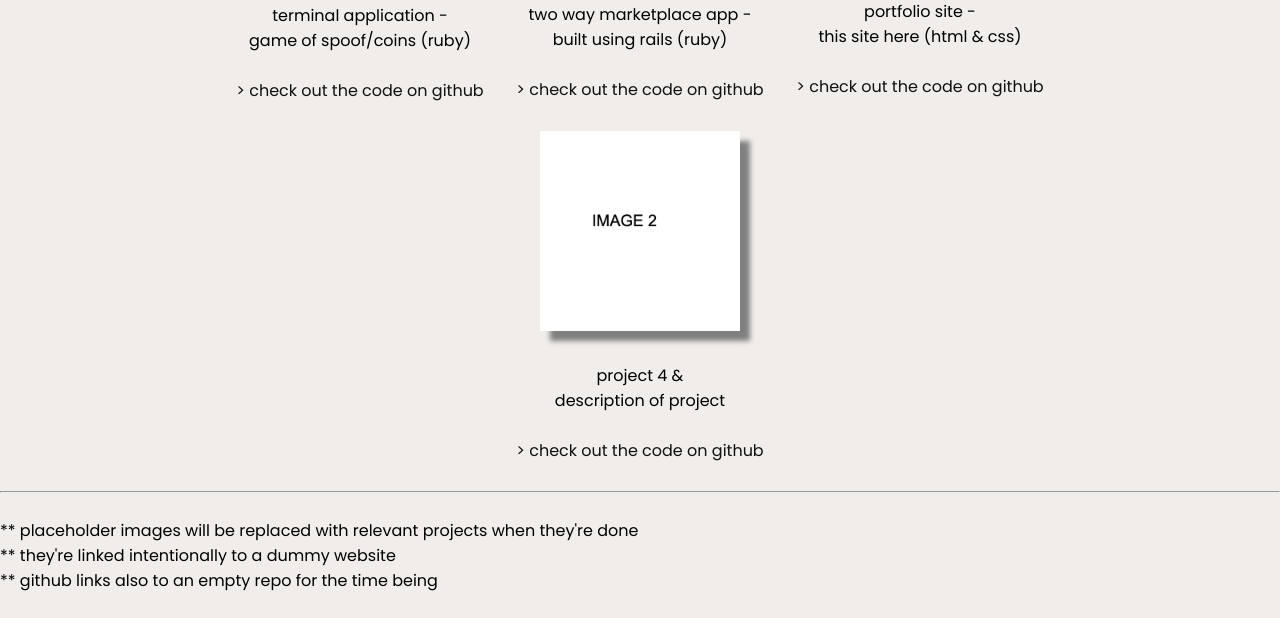
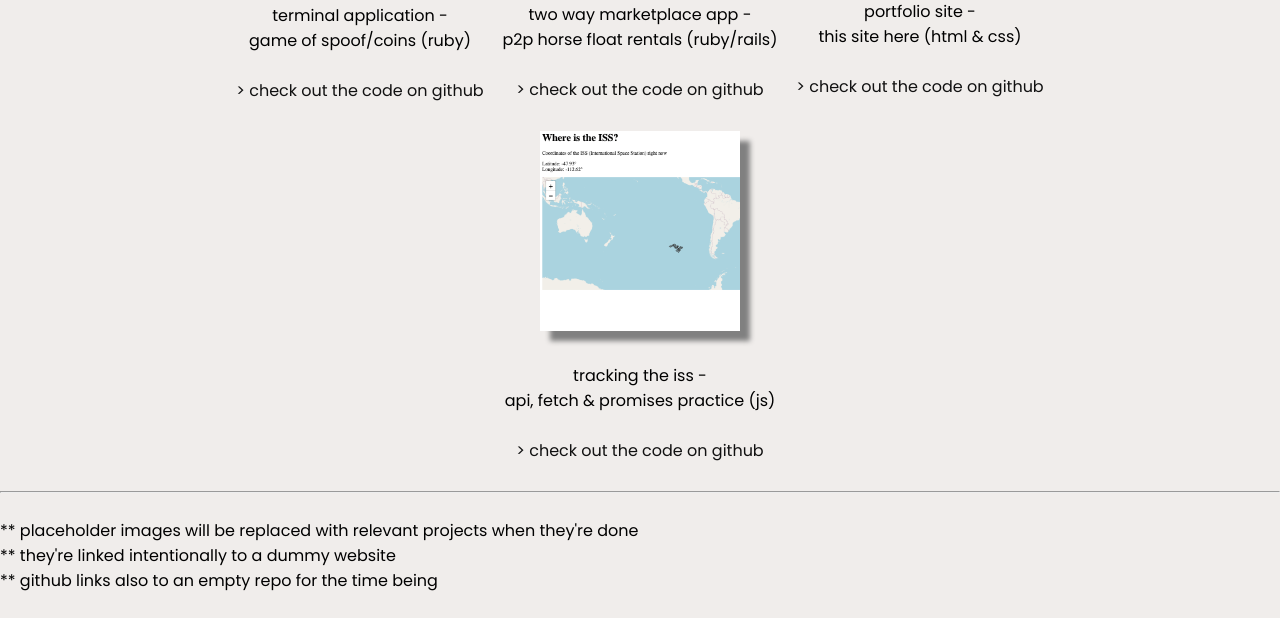
Before and after one commit to theryancook/CoderAcademyProject-OldPortfolioSite, a plain HTML site: page index.html in a window 1280 px wide. Shown: the part 772-1390 px from the top of the page. Drawn offline with nearby package versions, Linux system fonts and the light colour scheme.

Commit message:
added 4th project

```diff
--- a/index.html
+++ b/index.html
@@ -65,7 +65,7 @@
                 <div class="grid-item">
                     <a class="GH-link" href="https://air-float.herokuapp.com/" target="_blank">
                         <img class="image-2" src="images/air-float.png" alt="project-two-link"/></a>
-                        <p>two way marketplace app -<br>built using rails (ruby)<br><br>
+                        <p>two way marketplace app -<br>p2p horse float rentals (ruby/rails)<br><br>
                     <a href="https://github.com/theryancook/2-way-marketplace-rails" target="_blank" alt="project-one-code-link"> > check out the code
                         on github</a></p>
                 </div>
@@ -77,10 +77,10 @@
                         on github</a></p>
                 </div>
                 <div class="grid-item">
-                    <a class="GH-link" href="http://randomcolour.com/" target="_blank">
-                        <img class="image-2" src="images/image-2.png" alt="project-three-link"/></a>
-                        <p>project 4 &<br>description of project<br><br>
-                    <a href="https://github.com/theryancook/sample-for-portfolio" target="_blank" alt="project-one-code-link"> > check out the code
+                    <a class="GH-link" href="https://whereistheissjs.netlify.app/" target="_blank">
+                        <img class="image-2" src="images/ISS.png" alt="project-three-link"/></a>
+                        <p>tracking the iss -<br>api, fetch & promises practice (js)<br><br>
+                    <a href="https://github.com/theryancook/JS-Promises-Fetch-ISSProject" target="_blank" alt="project-one-code-link"> > check out the code
                         on github</a></p>
                 </div>
             </div>
```
Also changed, not shown: images/ISS.png (added), 1 other file.
